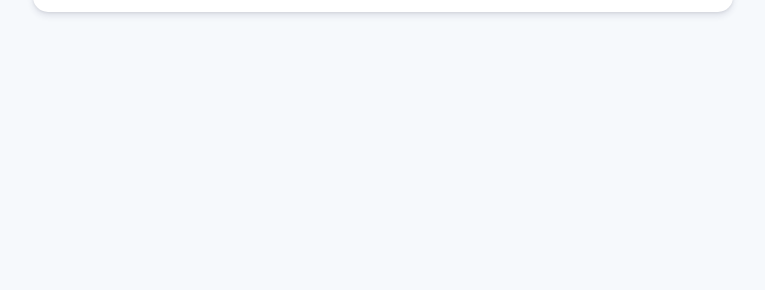
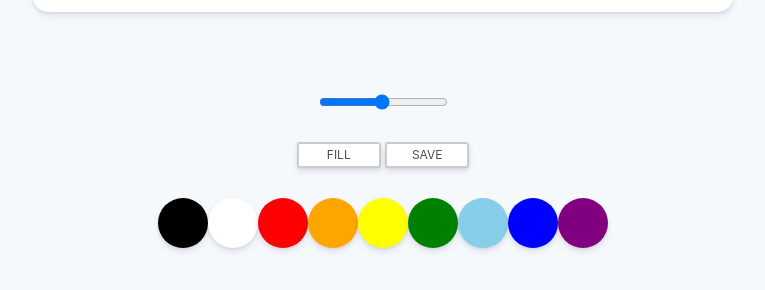
Before and after one commit to yedio/paintjs, a plain HTML site: page index.html in a window 1280 px wide. Shown: the part 738-1028 px from the top of the page, without its empty margins (257-1022 px from the left). Before the commit the page ends 800 px from the top, so only its background shows below. Drawn offline with Linux system fonts and the light colour scheme.

Commit message:
Create Range,Button,PickColor

```diff
--- a/index.html
+++ b/index.html
@@ -9,6 +9,26 @@
     </head>
     <body>
         <canvas id="jsCanvas" class="canvas"></canvas>
+        <div class="controls">
+            <div class="controls__range">
+                <input type="range" id="jsRange" min="0.1" max="5" value="2.5" step="0.1"/>
+            </div>
+            <div class="controls__btns">
+                <button id="jsMode">Fill</button>
+                <button id="jsSave">Save</button>
+            </div>
+            <div class="controls__colors" id="jsColors">
+                <div class="controls__color" style="background-color:black"></div>
+                <div class="controls__color" style="background-color:white"></div>
+                <div class="controls__color" style="background-color:red"></div>
+                <div class="controls__color" style="background-color:orange"></div>
+                <div class="controls__color" style="background-color:yellow"></div>
+                <div class="controls__color" style="background-color:green"></div>
+                <div class="controls__color" style="background-color:skyblue"></div>
+                <div class="controls__color" style="background-color:blue"></div>
+                <div class="controls__color" style="background-color:purple"></div>
+            </div>
+        </div>
         <script src="app.js"></script>
     </body>
 </html>
--- a/styles.css
+++ b/styles.css
@@ -6,7 +6,7 @@ body{
     display: flex;
     flex-direction: column;
     align-items: center;
-    padding-top: 50px;
+    padding:50px 0px;
 }
 
 .canvas{
@@ -16,3 +16,48 @@ body{
     border-radius: 15px;
     box-shadow: 0 4px 6px rgba(50, 50, 93, 0.11), 0 1px 3px rgba(0, 0, 0, 0.08);
 }
+
+.controls{
+    margin-top:80px;
+    margin-bottom: 50px;
+    display: flex;
+    flex-direction: column;
+    align-items: center;
+}
+
+.controls .controls__range{
+    margin-bottom: 30px;
+}
+
+.controls__btns button{
+    all: unset;
+    cursor: pointer;
+    margin-bottom: 30px;
+    background-color: white;
+    padding: 5px 0px;
+    width:80px;
+    text-align: center;
+    border-radius: 3px;
+    box-shadow: 0 4px 6px rgba(50, 50, 93, 0.11), 0 1px 3px rgba(0, 0, 0, 0.08);
+    border: 2px solid rgba(0, 0, 0, 0.2);
+    color: rgba(0, 0, 0, 0.7);
+    text-transform: uppercase;
+    font-weight: 800px;
+    font-size: 12px;
+}
+
+.controls__btns button:active{
+    transform: scale(0.98);
+}
+
+.controls .controls__colors{
+    display: flex;
+}
+
+.controls__colors .controls__color {
+    width: 50px;
+    height: 50px;
+    border-radius: 25px;
+    cursor: pointer;
+    box-shadow: 0 4px 6px rgba(50, 50, 93, 0.11), 0 1px 3px rgba(0, 0, 0, 0.08);
+}
```
